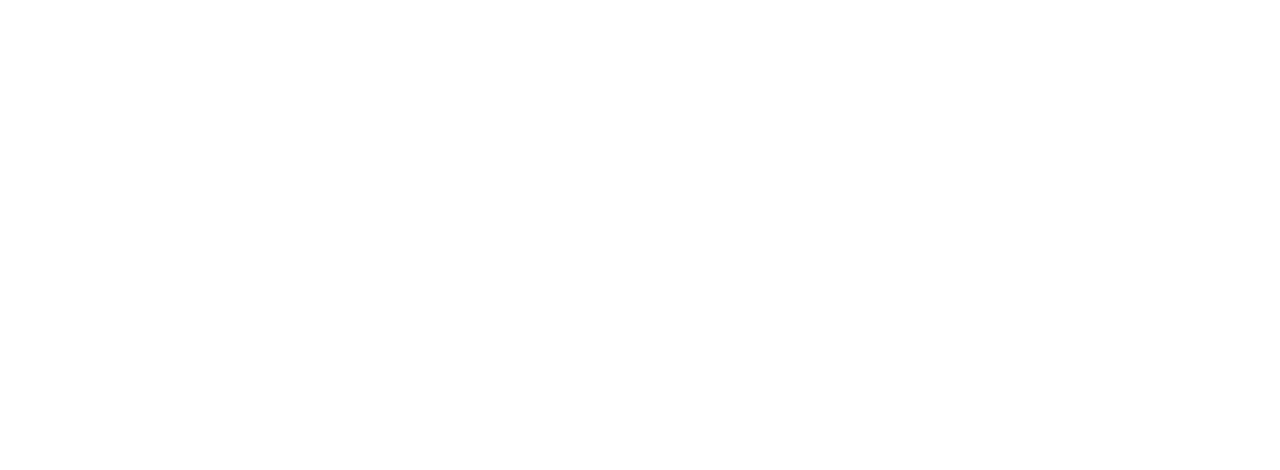
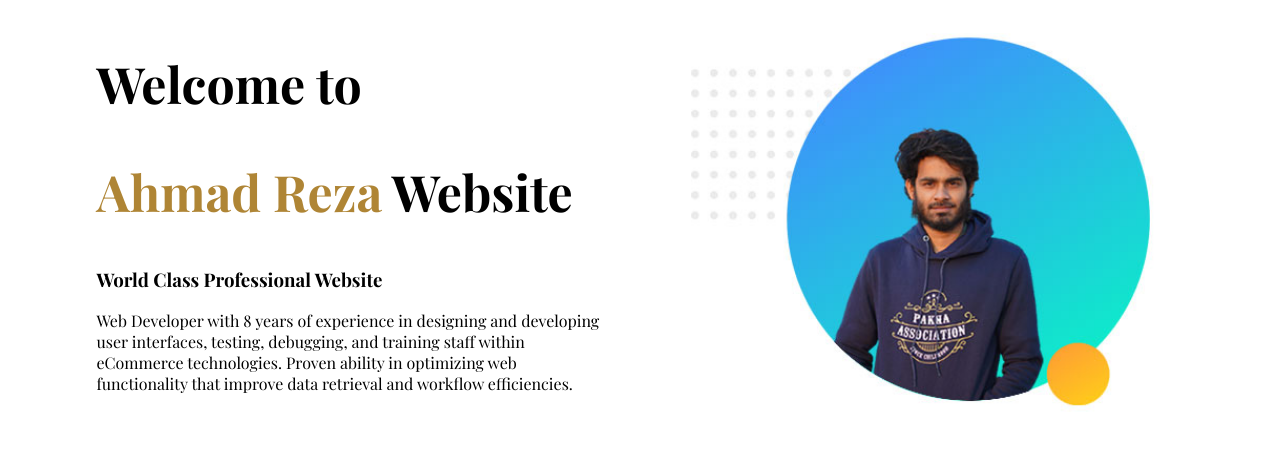
Before and after one commit to ahmadreza3235/web-portfolio, a plain HTML site: page index.html in a window 1280 px wide. Drawn offline with nearby package versions, Linux system fonts and the light colour scheme.

Commit message:
new file

```diff
--- a/index.html
+++ b/index.html
@@ -5,8 +5,21 @@
     <meta http-equiv="X-UA-Compatible" content="IE=edge">
     <meta name="viewport" content="width=device-width, initial-scale=1.0">
     <title>@Ahmad Reza</title>
+    <link href="https://fonts.googleapis.com/css2?family=Playfair+Display:wght@400;500;700&display=swap" rel="stylesheet">
+    <link rel="stylesheet" href="style.css">
 </head>
 <body>
+   <section>
+       <div class="half-width">
+            <h1>Welcome to </h1>
+            <h1> <span class="name-hightlight">Ahmad Reza</span> Website</h1>
+            <h3>world class professional website</h3>
+            <p>Web Developer with 8 years of experience in designing and developing user interfaces, testing, debugging, and training staff within eCommerce technologies. Proven ability in optimizing web functionality that improve data retrieval and workflow efficiencies.</p>
+       </div>
+       <div class="half-width">
+            <img src="images/DSC04735.jpg " alt="">
+       </div>
+   </section>
 
 </body>
 </html>
--- a/style.css
+++ b/style.css
@@ -0,0 +1,28 @@
+body{
+    font-family: 'Playfair Display', serif;
+}
+
+
+h1{
+    font-size: 50px;
+    font-weight: 700;
+}
+
+.name-hightlight{
+    color: rgb(175, 133, 53);
+}
+
+h3{
+    text-transform: capitalize;
+}
+
+.half-width{
+    width: 40%;
+    float:left ;
+    margin-left: 5%;
+    padding-left: 2%;
+}
+
+.half-width img{
+    width: 120%;
+}
```
